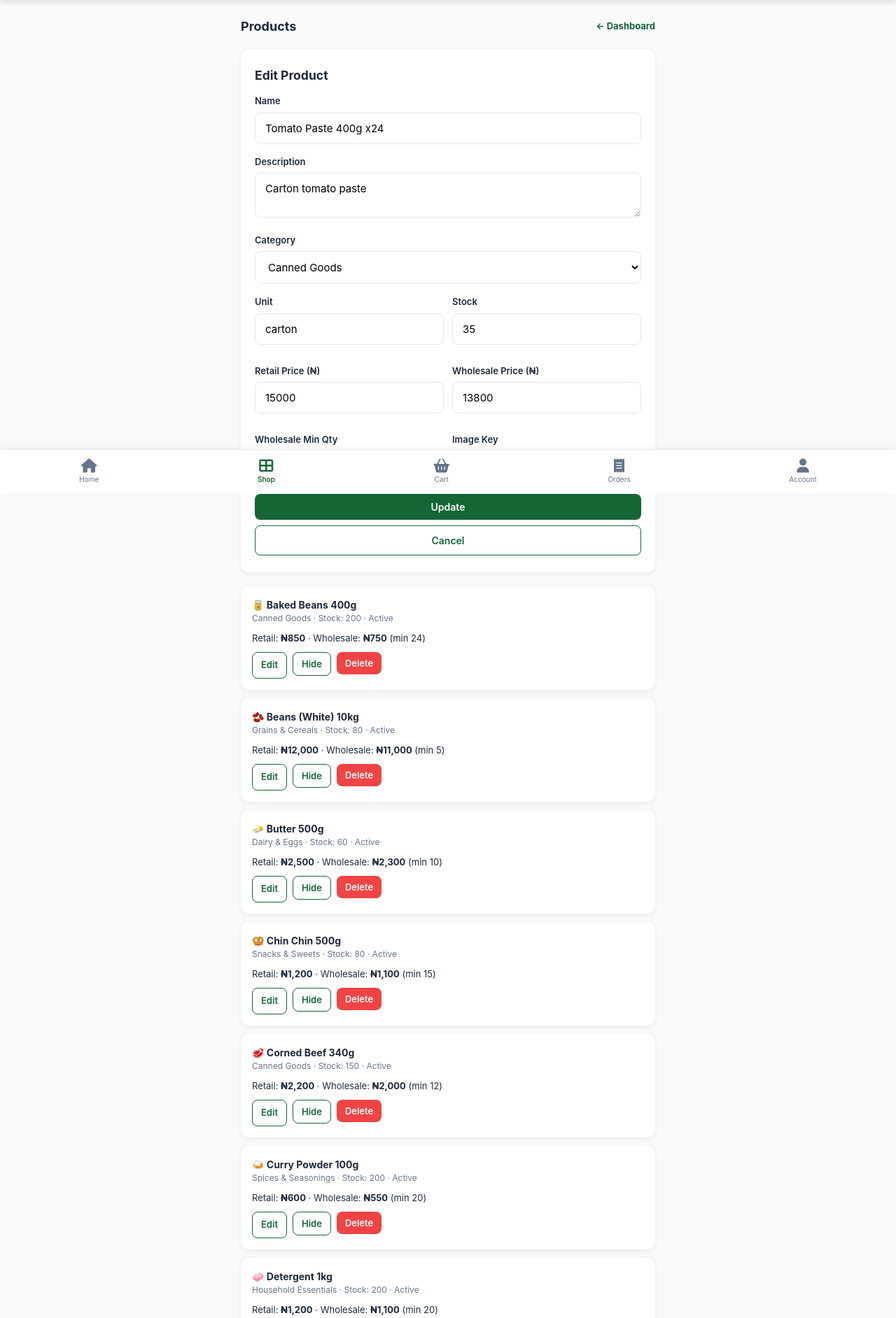
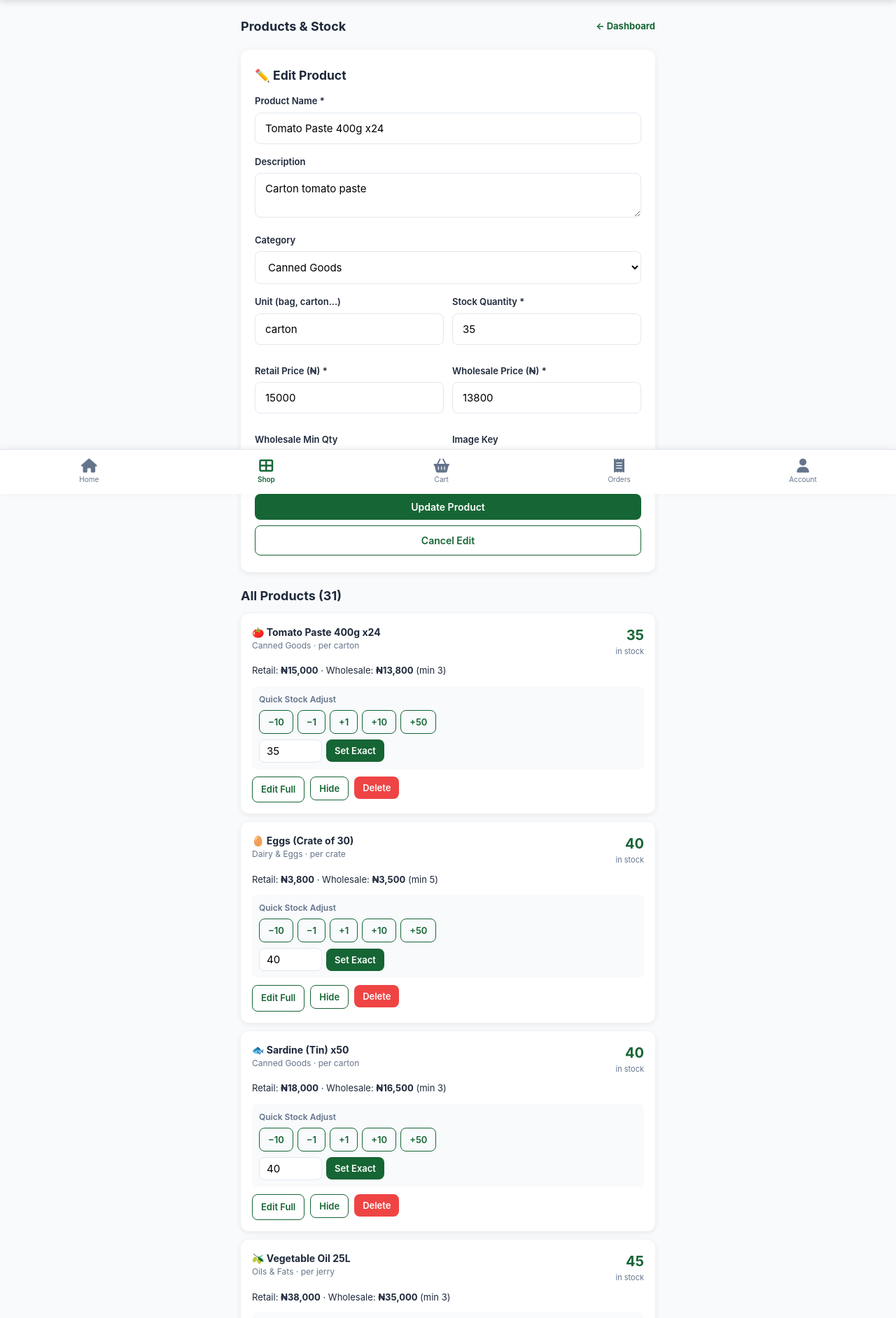
Before and after one commit to Joelsogo/freshprovision-store, a PHP site: page /admin/products.php?edit=13 in a window 1280 px wide. Shown: the part 94-1978 px from the top of the page at 70% size. Run offline with PHP 8.4, Linux system fonts and the light colour scheme; the visitor is signed in with stand-in values (Sample User, id 1); some libraries are stand-ins or nearby versions.

Commit message:
Add advanced stock management for admin + marketplace styling

```diff
--- a/admin/products.php
+++ b/admin/products.php
@@ -1,11 +1,11 @@
 <?php
 require_once '../includes/functions.php';
 require_admin();
-$page_title = 'Manage Products';
+$page_title = 'Manage Products & Stock';
 
-// Handle actions
 if ($_SERVER['REQUEST_METHOD'] === 'POST') {
     $action = $_POST['action'] ?? '';
+
     if ($action === 'add' || $action === 'edit') {
         $id = (int)($_POST['id'] ?? 0);
         $data = [
@@ -22,20 +22,44 @@ if ($_SERVER['REQUEST_METHOD'] === 'POST') {
         if ($action === 'add') {
             $stmt = db()->prepare("INSERT INTO products (name, description, category_id, unit, retail_price, wholesale_price, wholesale_min_qty, stock, image) VALUES (?,?,?,?,?,?,?,?,?)");
             $stmt->execute($data);
-            flash('Product added');
+            flash('Product added successfully');
         } else {
             $data[] = $id;
             $stmt = db()->prepare("UPDATE products SET name=?, description=?, category_id=?, unit=?, retail_price=?, wholesale_price=?, wholesale_min_qty=?, stock=?, image=? WHERE id=?");
             $stmt->execute($data);
-            flash('Product updated');
+            flash('Product updated successfully');
         }
         redirect('products.php');
-    } elseif ($action === 'toggle') {
+    }
+
+    if ($action === 'adjust_stock') {
+        $id = (int)$_POST['id'];
+        $adjustment = (int)$_POST['adjustment'];
+        $stmt = db()->prepare("SELECT stock FROM products WHERE id = ?");
+        $stmt->execute([$id]);
+        $current = (int)$stmt->fetchColumn();
+        $newStock = max(0, $current + $adjustment);
+        db()->prepare("UPDATE products SET stock = ? WHERE id = ?")->execute([$newStock, $id]);
+        flash('Stock updated to ' . $newStock);
+        redirect('products.php');
+    }
+
+    if ($action === 'set_stock') {
+        $id = (int)$_POST['id'];
+        $stock = max(0, (int)$_POST['stock']);
+        db()->prepare("UPDATE products SET stock = ? WHERE id = ?")->execute([$stock, $id]);
+        flash('Stock set to ' . $stock);
+        redirect('products.php');
+    }
+
+    if ($action === 'toggle') {
         $id = (int)$_POST['id'];
         db()->prepare("UPDATE products SET is_active = 1 - is_active WHERE id = ?")->execute([$id]);
         flash('Product status updated');
         redirect('products.php');
-    } elseif ($action === 'delete') {
+    }
+
+    if ($action === 'delete') {
         $id = (int)$_POST['id'];
         db()->prepare("DELETE FROM products WHERE id = ?")->execute([$id]);
         flash('Product deleted');
@@ -43,8 +67,12 @@ if ($_SERVER['REQUEST_METHOD'] === 'POST') {
     }
 }
 
-$products = db()->query("SELECT p.*, c.name as cat_name FROM products p LEFT JOIN categories c ON p.category_id = c.id ORDER BY p.name")->fetchAll();
+$products = db()->query("SELECT p.*, c.name as cat_name FROM products p LEFT JOIN categories c ON p.category_id = c.id ORDER BY p.stock ASC, p.name")->fetchAll();
 $categories = db()->query("SELECT * FROM categories ORDER BY name")->fetchAll();
+$low_stock_count = 0;
+foreach ($products as $p) {
+    if ($p['stock'] < 15 && $p['is_active']) $low_stock_count++;
+}
 $edit = null;
 if (isset($_GET['edit'])) {
     $stmt = db()->prepare("SELECT * FROM products WHERE id = ?");
@@ -56,18 +84,24 @@ require_once '../includes/header.php';
 ?>
 
 <div class="section-title">
-    <span>Products</span>
+    <span>Products & Stock</span>
     <a href="index.php" style="font-size:13px;color:var(--primary)">← Dashboard</a>
 </div>
 
+<?php if ($low_stock_count > 0): ?>
+<div class="flash flash-error" style="margin-bottom:16px">
+    <strong>⚠️ Low Stock Alert:</strong> <?= $low_stock_count ?> product(s) have less than 15 units left.
+</div>
+<?php endif; ?>
+
 <div class="auth-card" style="max-width:100%;margin-bottom:20px">
-    <h3 style="margin-bottom:14px"><?= $edit ? 'Edit Product' : 'Add New Product' ?></h3>
+    <h3 style="margin-bottom:14px"><?= $edit ? '✏️ Edit Product' : '➕ Add New Product' ?></h3>
     <form method="POST">
         <input type="hidden" name="action" value="<?= $edit ? 'edit' : 'add' ?>">
         <?php if ($edit): ?><input type="hidden" name="id" value="<?= $edit['id'] ?>"><?php endif; ?>
 
         <div class="form-group">
-            <label>Name</label>
+            <label>Product Name *</label>
             <input type="text" name="name" class="form-control" required value="<?= e($edit['name'] ?? '') ?>">
         </div>
         <div class="form-group">
@@ -84,19 +118,19 @@ require_once '../includes/header.php';
         </div>
         <div style="display:grid;grid-template-columns:1fr 1fr;gap:12px">
             <div class="form-group">
-                <label>Unit</label>
+                <label>Unit (bag, carton...)</label>
                 <input type="text" name="unit" class="form-control" value="<?= e($edit['unit'] ?? 'unit') ?>">
             </div>
             <div class="form-group">
-                <label>Stock</label>
-                <input type="number" name="stock" class="form-control" value="<?= e($edit['stock'] ?? 0) ?>">
+                <label>Stock Quantity *</label>
+                <input type="number" name="stock" class="form-control" min="0" value="<?= e($edit['stock'] ?? 0) ?>" required>
             </div>
             <div class="form-group">
-                <label>Retail Price (₦)</label>
+                <label>Retail Price (₦) *</label>
                 <input type="number" step="0.01" name="retail_price" class="form-control" required value="<?= e($edit['retail_price'] ?? '') ?>">
             </div>
             <div class="form-group">
-                <label>Wholesale Price (₦)</label>
+                <label>Wholesale Price (₦) *</label>
                 <input type="number" step="0.01" name="wholesale_price" class="form-control" required value="<?= e($edit['wholesale_price'] ?? '') ?>">
             </div>
             <div class="form-group">
@@ -105,36 +139,71 @@ require_once '../includes/header.php';
             </div>
             <div class="form-group">
                 <label>Image Key</label>
-                <input type="text" name="image" class="form-control" value="<?= e($edit['image'] ?? 'product') ?>" placeholder="rice, oil, etc">
+                <input type="text" name="image" class="form-control" value="<?= e($edit['image'] ?? 'product') ?>" placeholder="rice, oil, noodles...">
             </div>
         </div>
-        <button type="submit" class="btn btn-primary btn-block"><?= $edit ? 'Update' : 'Add Product' ?></button>
+        <button type="submit" class="btn btn-primary btn-block"><?= $edit ? 'Update Product' : 'Add Product' ?></button>
         <?php if ($edit): ?>
-            <a href="products.php" class="btn btn-outline btn-block mt-2">Cancel</a>
+            <a href="products.php" class="btn btn-outline btn-block mt-2">Cancel Edit</a>
         <?php endif; ?>
     </form>
 </div>
 
-<?php foreach ($products as $p): ?>
-    <div class="order-card">
+<div class="section-title"><span>All Products (<?= count($products) ?>)</span></div>
+
+<?php foreach ($products as $p):
+    $is_low = $p['stock'] < 15;
+?>
+    <div class="order-card" style="<?= $is_low ? 'border-left:4px solid var(--danger)' : '' ?>">
         <div class="order-header">
             <div>
-                <div class="order-number"><?= product_image_emoji($p['image']) ?> <?= e($p['name']) ?></div>
-                <div class="order-date"><?= e($p['cat_name']) ?> · Stock: <?= $p['stock'] ?> · <?= $p['is_active'] ? 'Active' : 'Hidden' ?></div>
+                <div class="order-number">
+                    <?= product_image_emoji($p['image']) ?> <?= e($p['name']) ?>
+                    <?php if (!$p['is_active']): ?> <span class="status status-cancelled">Hidden</span><?php endif; ?>
+                </div>
+                <div class="order-date"><?= e($p['cat_name']) ?> · per <?= e($p['unit']) ?></div>
+            </div>
+            <div style="text-align:right">
+                <div style="font-size:20px;font-weight:700;color:<?= $is_low ? 'var(--danger)' : 'var(--primary)' ?>">
+                    <?= $p['stock'] ?>
+                </div>
+                <div style="font-size:11px;color:var(--text-muted)">in stock</div>
             </div>
         </div>
-        <div style="font-size:13px;margin-bottom:10px">
+
+        <div style="font-size:13px;margin-bottom:12px">
             Retail: <strong><?= format_money($p['retail_price']) ?></strong> ·
-            Wholesale: <strong><?= format_money($p['wholesale_price']) ?></strong> (min <?= $p['wholesale_min_qty'] ?>)
+            Wholesale: <strong><?= format_money($p['wholesale_price']) ?></strong>
+            (min <?= $p['wholesale_min_qty'] ?>)
         </div>
+
+        <div style="background:#f8fafc;padding:10px;border-radius:8px;margin-bottom:10px">
+            <div style="font-size:12px;font-weight:600;margin-bottom:6px;color:var(--text-muted)">Quick Stock Adjust</div>
+            <form method="POST" style="display:flex;gap:6px;flex-wrap:wrap;align-items:center">
+                <input type="hidden" name="action" value="adjust_stock">
+                <input type="hidden" name="id" value="<?= $p['id'] ?>">
+                <button type="submit" name="adjustment" value="-10" class="btn btn-sm btn-outline">−10</button>
+                <button type="submit" name="adjustment" value="-1" class="btn btn-sm btn-outline">−1</button>
+                <button type="submit" name="adjustment" value="1" class="btn btn-sm btn-outline">+1</button>
+                <button type="submit" name="adjustment" value="10" class="btn btn-sm btn-outline">+10</button>
+                <button type="submit" name="adjustment" value="50" class="btn btn-sm btn-outline">+50</button>
+            </form>
+            <form method="POST" style="display:flex;gap:6px;align-items:center;margin-top:8px">
+                <input type="hidden" name="action" value="set_stock">
+                <input type="hidden" name="id" value="<?= $p['id'] ?>">
+                <input type="number" name="stock" class="form-control" style="width:90px;padding:6px 10px" value="<?= $p['stock'] ?>" min="0">
+                <button type="submit" class="btn btn-sm btn-primary">Set Exact</button>
+            </form>
+        </div>
+
         <div style="display:flex;gap:8px;flex-wrap:wrap">
-            <a href="?edit=<?= $p['id'] ?>" class="btn btn-sm btn-outline">Edit</a>
+            <a href="?edit=<?= $p['id'] ?>" class="btn btn-sm btn-outline">Edit Full</a>
             <form method="POST" style="display:inline">
                 <input type="hidden" name="action" value="toggle">
                 <input type="hidden" name="id" value="<?= $p['id'] ?>">
                 <button type="submit" class="btn btn-sm btn-outline"><?= $p['is_active'] ? 'Hide' : 'Show' ?></button>
             </form>
-            <form method="POST" style="display:inline" onsubmit="return confirm('Delete this product?')">
+            <form method="POST" style="display:inline" onsubmit="return confirm('Delete this product permanently?')">
                 <input type="hidden" name="action" value="delete">
                 <input type="hidden" name="id" value="<?= $p['id'] ?>">
                 <button type="submit" class="btn btn-sm btn-danger">Delete</button>
```
